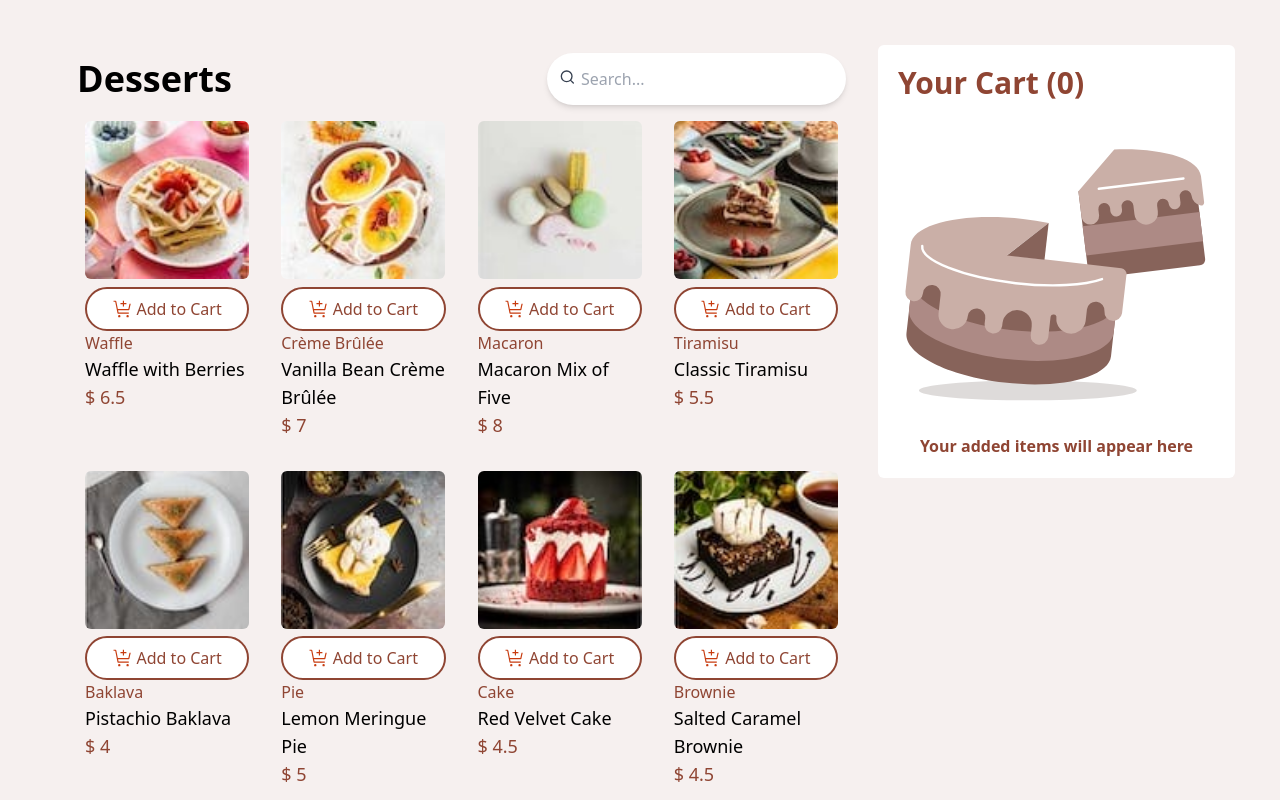
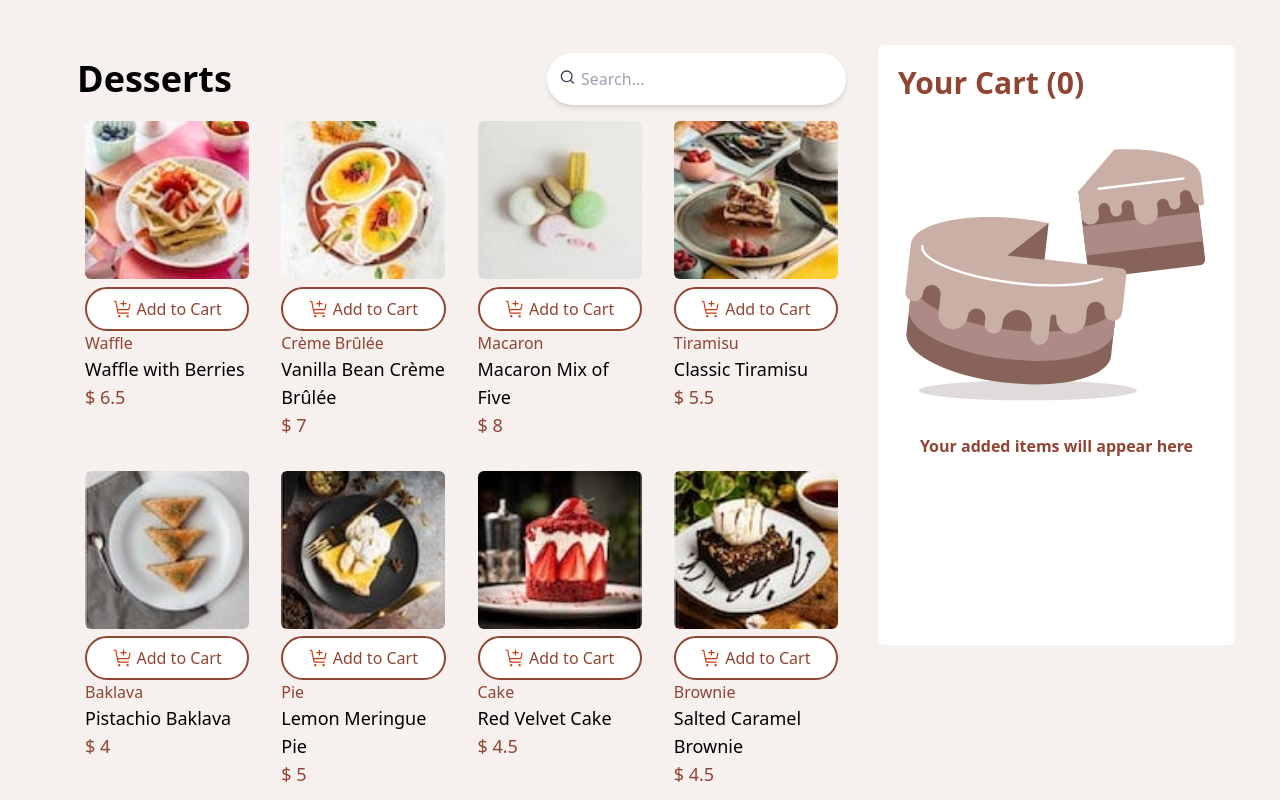
Before and after one commit to Princy-patel/product-list-with-cart, a React (Vite) app: page / in a window 1280 px wide. Shown: the top 800 px of the page. Built offline with nearby package versions, Linux system fonts and the light colour scheme.

Commit message:
fix:fix overflow issue in cart component

```diff
--- a/src/components/Cart.tsx
+++ b/src/components/Cart.tsx
@@ -48,7 +48,7 @@ function Cart({ modal, setModal }: cartProps) {
   };
 
   return (
-    <div className="sticky top-5 bg-white p-5 rounded-md w-[30%] h-[50%]">
+    <div className="sticky top-5 bg-white p-5 rounded-md w-[30%] h-[75vh] !overflow-y-auto">
       <h1 className="text-[#8f4533] font-bold text-3xl mb-4">
         Your Cart ({cartSelector.length})
       </h1>
```
